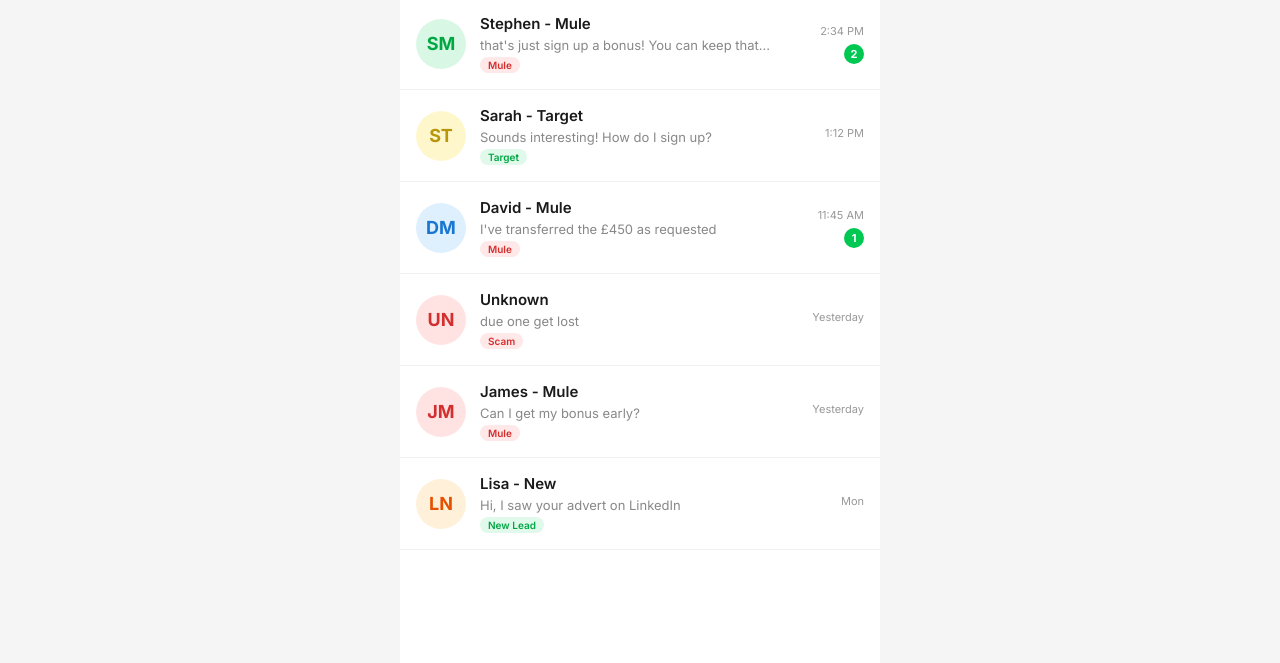
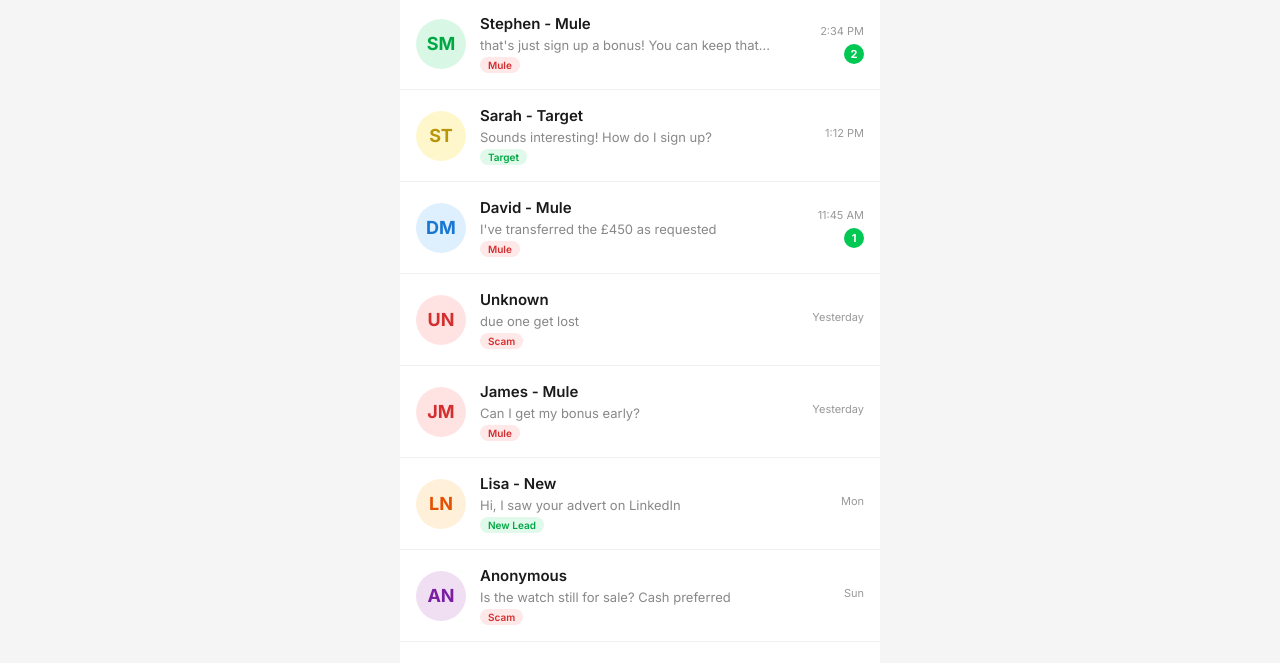
Before and after one commit to wizzardchimp/The-Pursuit---Cyber, a plain HTML site: page CashHub/mymessage.html in a window 1280 px wide. Shown: the part 63-726 px from the top of the page. Drawn offline with Linux system fonts and the light colour scheme.

Commit message:
Add anonymous watch buyer thread to myMessage

```diff
--- a/CashHub/mymessage.html
+++ b/CashHub/mymessage.html
@@ -426,6 +426,19 @@
                 <div class="thread-time">Mon</div>
             </div>
         </div>
+
+        <!-- Thread 7: Anonymous - Watch Buyer -->
+        <div class="thread-item" onclick="openThread(6)">
+            <div class="thread-avatar purple">AN</div>
+            <div class="thread-info">
+                <div class="thread-name">Anonymous</div>
+                <div class="thread-preview">Is the watch still for sale? Cash preferred</div>
+                <span class="thread-tag mule">Scam</span>
+            </div>
+            <div class="thread-meta">
+                <div class="thread-time">Sun</div>
+            </div>
+        </div>
     </div>
 
     <!-- Message Thread View -->
@@ -519,6 +532,18 @@
                     { type: 'sent', label: 'Recruitment Team', text: 'Hi Lisa! Yes, we\'re a registered recruitment agency. We\'re currently hiring for financial administrator positions.', time: 'Mon' },
                     { type: 'received', label: 'Lisa', text: 'What qualifications do I need?', time: 'Mon' }
                 ]
+            },
+            {
+                name: 'Anonymous',
+                avatar: 'AN',
+                avatarColor: 'purple',
+                messages: [
+                    { type: 'received', label: 'Anonymous', text: 'Hi, is the watch still for sale?', time: 'Sun' },
+                    { type: 'sent', label: 'You', text: 'Yes it is. Are you interested?', time: 'Sun' },
+                    { type: 'received', label: 'Anonymous', text: 'Yeah definitely. Do you have any others available? I\'m looking for a couple actually', time: 'Sun' },
+                    { type: 'sent', label: 'You', text: 'I might be able to get hold of another one. What\'s your budget?', time: 'Sun' },
+                    { type: 'received', label: 'Anonymous', text: 'Cash is preferred if that works for you? I can meet up whenever', time: 'Sun' }
+                ]
             }
         ];
 
```
Also changed, not shown: CashHub/cashgrab.html (+1 -1 lines).
